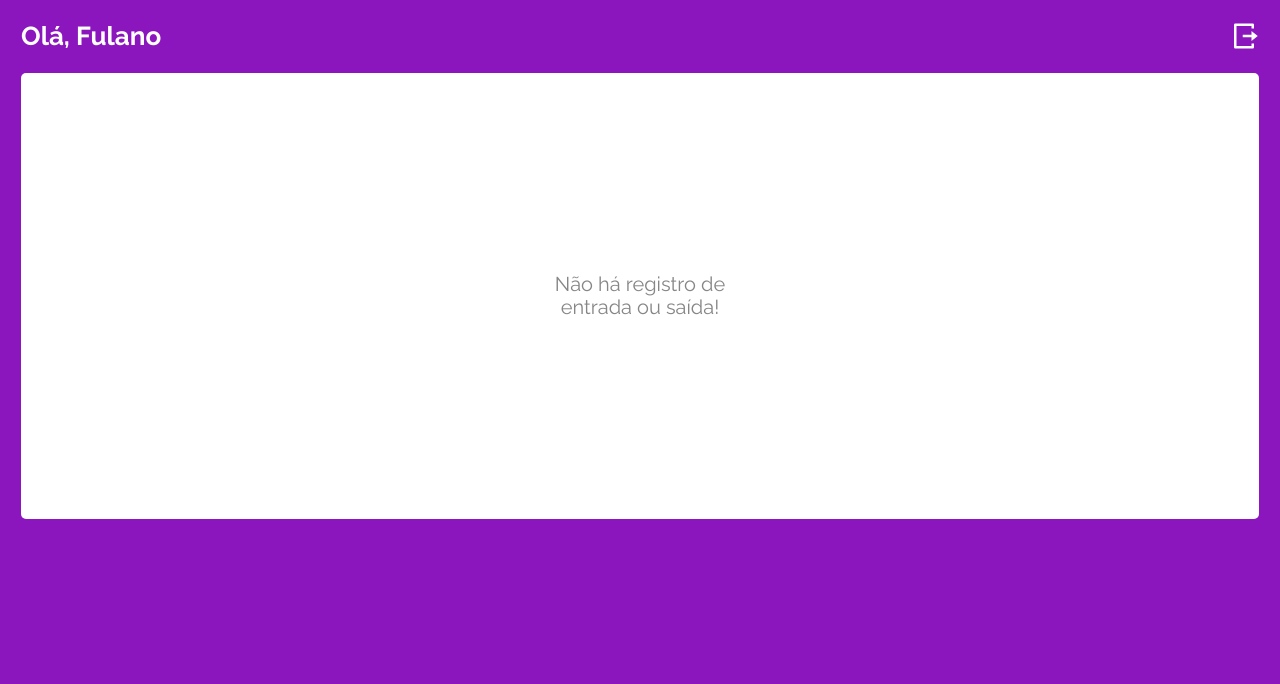
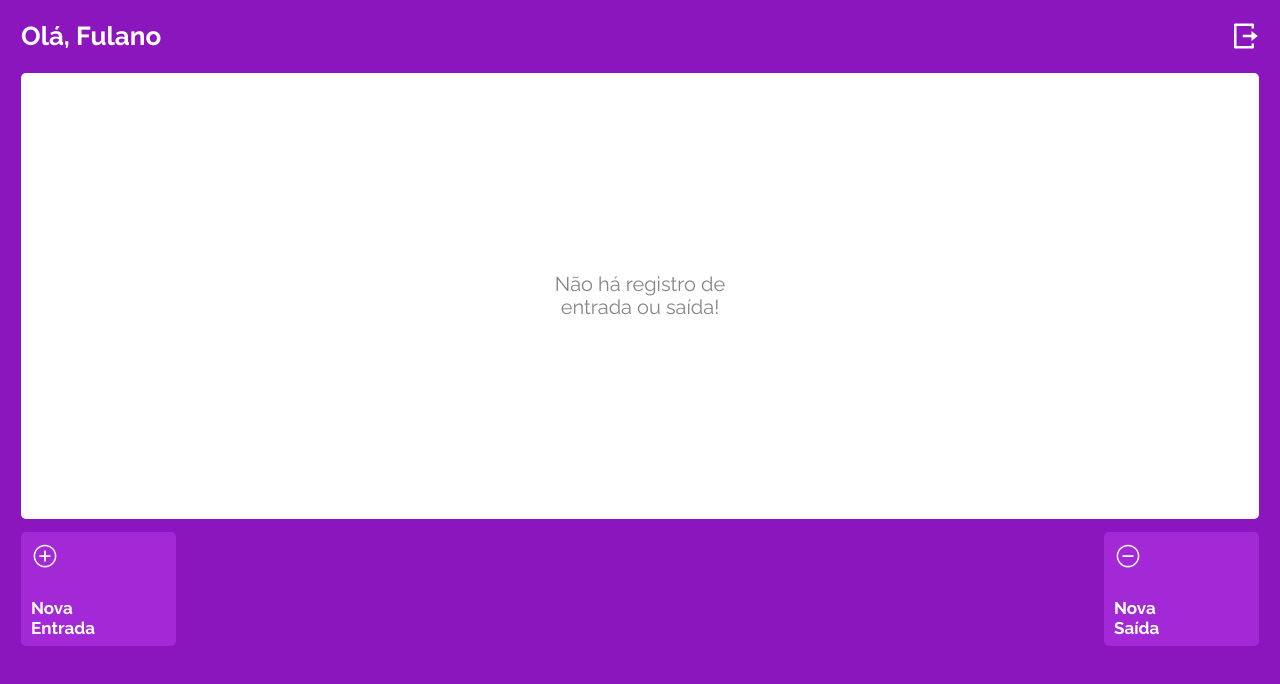
Before and after one commit to jvitorfeliciano/my-wallet, a React (Create React App) app: page /extract in a window 1280 px wide. Shown: the top 684 px of the page. Built offline with nearby package versions, Linux system fonts and the light colour scheme.

Commit message:
feat: add the inflow page route

```diff
--- a/src/App.js
+++ b/src/App.js
@@ -3,6 +3,7 @@ import LogInPage from "./pages/LogInPage/LogInPage";
 import GlobalStyle from "./style/GlobalStyle";
 import SignUpPage from "./pages/SignUpPage/SignUpPage";
 import ExtractPage from "./pages/ExtractPage/ExtractPage";
+import InflowPage from "./pages/InFlowPage/InFlowPage";
 
 function App() {
   return (
@@ -12,6 +13,7 @@ function App() {
         <Route path="/" element={<LogInPage />} />
         <Route path="/sign-up" element={<SignUpPage />} />
         <Route path="extract" element={<ExtractPage/>}/>
+        <Route path ="/inflow" element={<InflowPage/>}/>
       </Routes>
     </BrowserRouter>
   );
--- a/src/pages/ExtractPage/ExtractPage.js
+++ b/src/pages/ExtractPage/ExtractPage.js
@@ -1,6 +1,6 @@
-import { Link } from "react-router-dom";
 import styled from "styled-components";
 import { RiLogoutBoxRLine } from "react-icons/ri";
+import Menu from "./Menu";
 
 export default function ExtractPage() {
   return (
@@ -10,8 +10,12 @@ export default function ExtractPage() {
         <RiLogoutBoxRLine />
       </Header>
       <ExtractInformation>
-        <span> Não há registro de entrada ou saída!</span>
+        <span>
+          {" "}
+          Não há registro de<br></br> entrada ou saída!
+        </span>
       </ExtractInformation>
+      <Menu/>
     </Container>
   );
 }
@@ -55,8 +59,6 @@ const ExtractInformation = styled.section`
   align-items: center;
   justify-content: center;
   span {
-    width: 180px;
-    height: 46px;
     font-family: "Raleway";
     font-style: normal;
     font-weight: 400;
--- /dev/null
+++ b/src/pages/ExtractPage/Menu.js
@@ -0,0 +1,56 @@
+import { Link } from "react-router-dom";
+import styled from "styled-components";
+import { IoIosAddCircleOutline } from "react-icons/io";
+import { IoIosRemoveCircleOutline } from "react-icons/io";
+
+export default function Menu() {
+  return (
+    <Container >
+      <Option to="/inflow">
+        <IoIosAddCircleOutline />
+        <div>
+          Nova<br></br>Entrada
+        </div>
+      </Option>
+      <Option to="/outflow">
+        <IoIosRemoveCircleOutline />
+        <div>
+          Nova<br></br>Saída
+        </div>
+      </Option>
+    </Container>
+  );
+}
+
+const Container = styled.section`
+  margin-top: 13px;
+  width: 100%;
+  display: flex;
+  justify-content: space-between;
+`;
+const Option = styled(Link)`
+  display: block;
+  background: #a328d6;
+  border-radius: 5px;
+  width: 155px;
+  height: 114px;
+  color: #ffffff;
+  text-decoration: none;
+  padding: 10px;
+  :visited {
+    color: #ffffff;
+    text-decoration: none;
+  }
+  svg {
+    font-size: 28px;
+    color: #ffffff;
+  }
+  div{
+    margin-top: 25px;
+    font-family: "Raleway";
+    font-style: normal;
+    font-weight: 700;
+    font-size: 17px;
+    line-height: 20px;
+  }
+`;
--- a/src/pages/InFlowPage/InFlowPage.js
+++ b/src/pages/InFlowPage/InFlowPage.js
@@ -0,0 +1,42 @@
+import styled from "styled-components";
+import Button from "../../components/Button/Button";
+import Input from "../../components/Input/Input";
+
+export default function InflowPage() {
+  return (
+    <Container>
+      <Title>
+        <h1>Nova entrada</h1>
+      </Title>
+      <form>
+        <Input type="text "placeholder="Valor" required/>
+        <Input type="text "placeholder="Descrição" required/>
+      </form>
+      <Button>Salvar entrada</Button>
+    </Container>
+  );
+}
+
+const Container = styled.main`
+  height: 100vh;
+  width: 100vw;
+  background-color: #8c16be;
+  display: flex;
+  flex-direction: column;
+  align-items: center;
+  padding: 21px;
+  form {
+    width: 100%;
+  }
+  h1 {
+    font-family: "Raleway";
+    font-style: normal;
+    font-weight: 700;
+    font-size: 26px;
+    color: #ffffff;
+  }
+`;
+const Title = styled.h1`
+  width:100%;
+  margin-bottom: 40px;
+`
```
